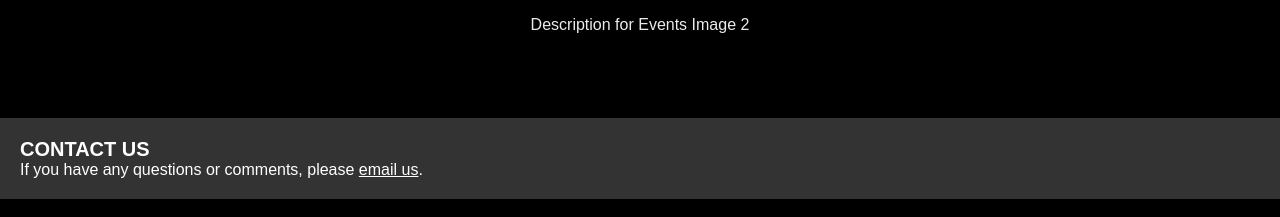
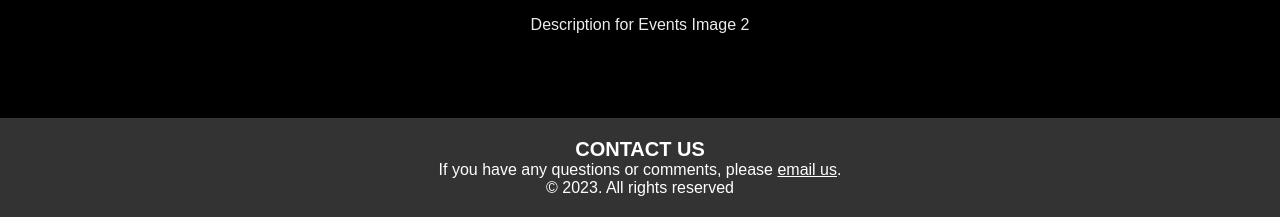
Before and after one commit to jasminekayrabs/lostexpats_cz, a Django app: template templates/authentication/index.html in a window 1280 px wide. Shown: the part 3171-3388 px from the top of the page. Run offline with Django 4.2, Linux system fonts and the light colour scheme; the template is opened without the code that fills it, so the values that code supplies are empty.

Commit message:
corrected log in and sign up and added copy right and entered footer  index.html

```diff
--- a/templates/authentication/index.html
+++ b/templates/authentication/index.html
@@ -31,7 +31,6 @@ The landing page has multiple security measures which are
     {% if user.is_authenticated %}
     <form action="/logout" method="POST">
     {% csrf_token %}
-    <button type="submit">Logout</button>
       <button type="submit"><a href="/logout">Logout</a></button>
   </form>
   {% else %}
@@ -40,6 +39,9 @@ The landing page has multiple security measures which are
 {% endif %}
   </div>
 </nav>
+
+
+
 
   <div class="navbar-categories">
 <ul>
@@ -390,6 +392,8 @@ footer {
   background-color: #333;
   color: #fff;
   padding: 20px;
+  text-align: center;
+
 }
 
 h3 {
@@ -414,7 +418,8 @@ description{
 
 <footer>
   <h3>Contact Us</h3>
-  <p>If you have any questions or comments, please <a href="mailto:726sara@gmail.com">email us</a>.</p>
+  <p>If you have any questions or comments, please <a href="mailto:lostexpatscz@gmail.com">email us</a>.</p>
+  <p>&copy; 2023. All rights reserved</p>
 </footer>
 
 </html>
```
Lines whose indentation alone changed are shown as unchanged.
